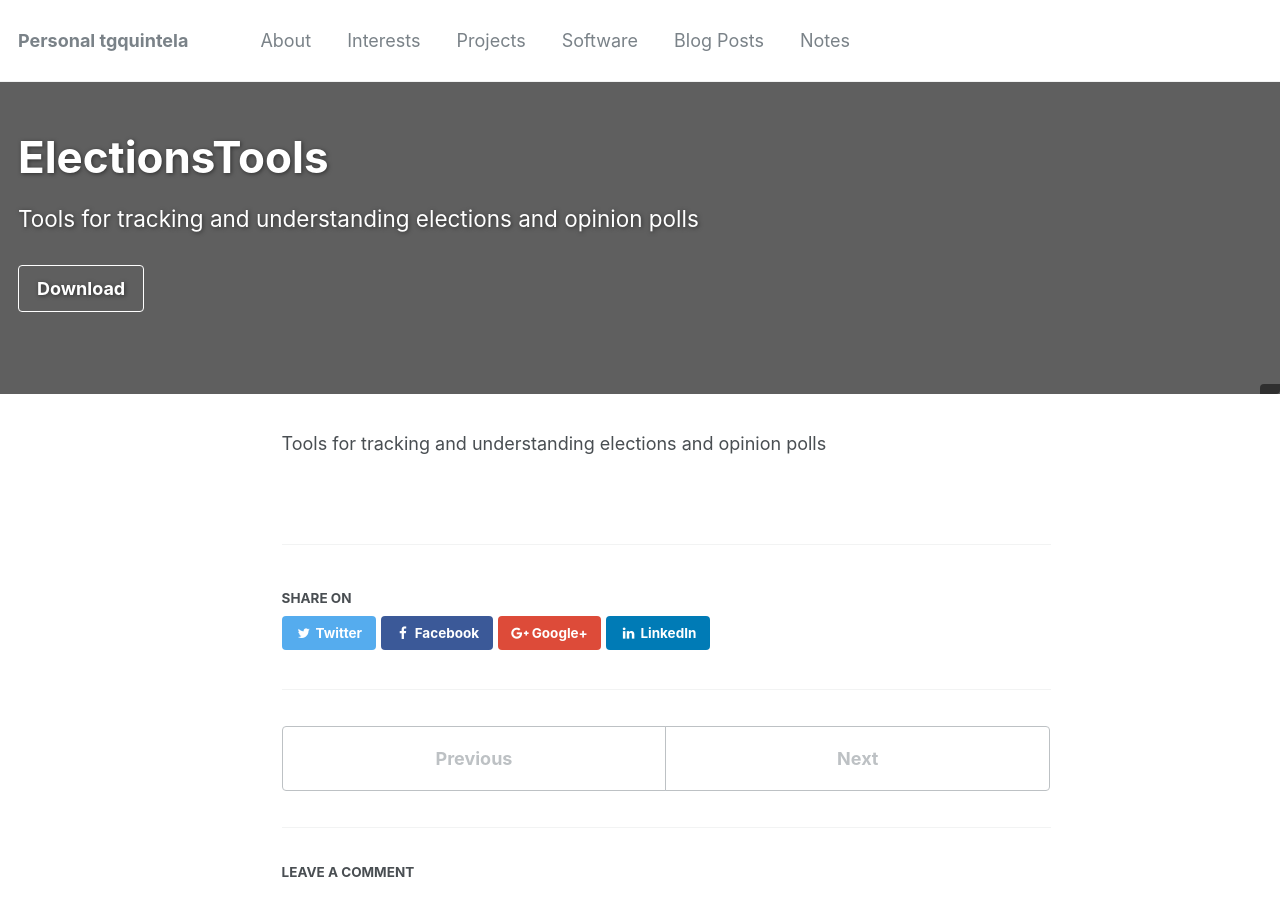
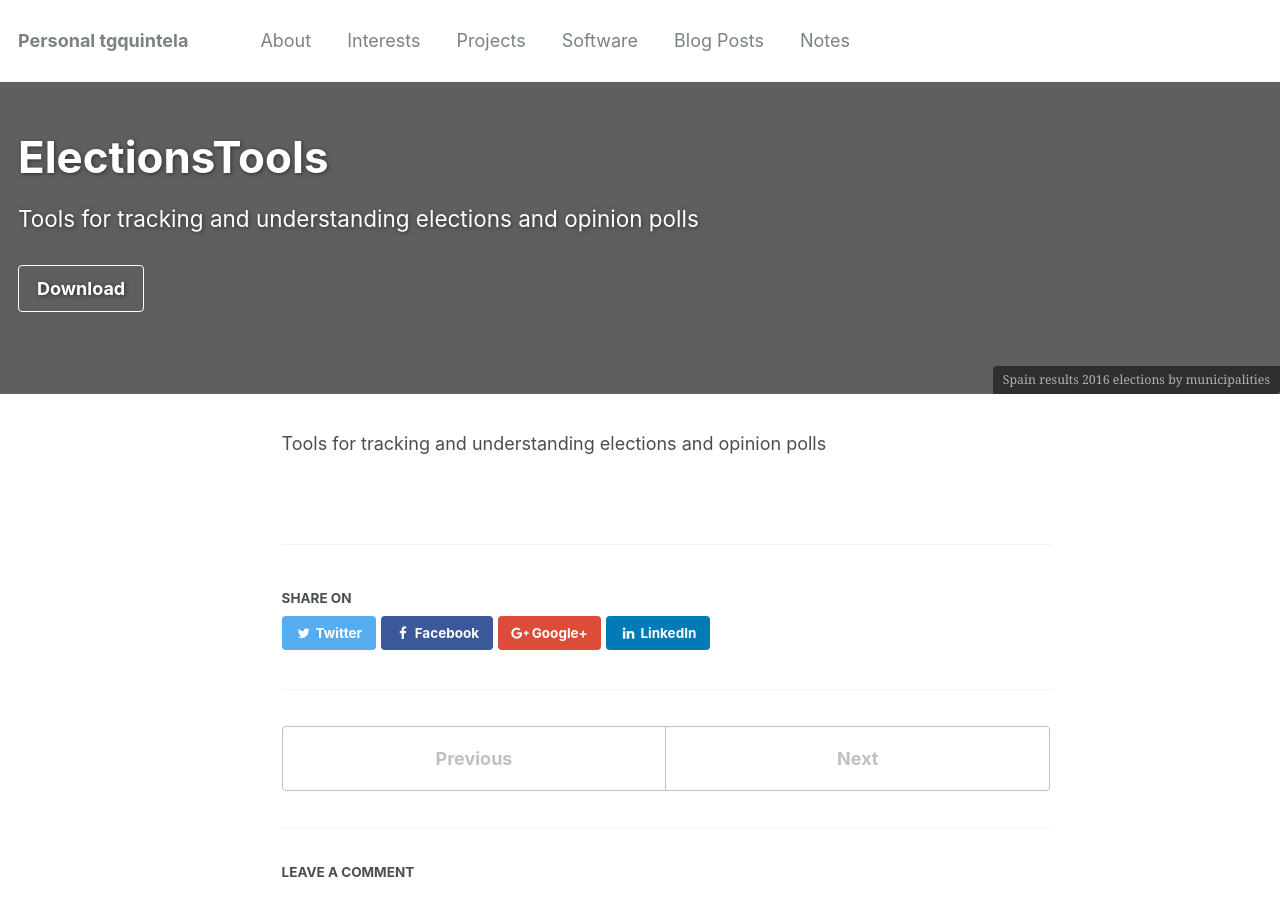
Before and after one commit to tgquintela/tgquintela.github.io, a Jekyll site: the page built from _software/ElectionsTools.md, in a window 1280 px wide and 900 px high. Built offline with Jekyll 4.4.1, drawn with Linux system fonts in a browser that asks for light colours; comment, search, counter and statistics services are not loaded.

Commit message:
Examples.

```diff
--- a/_software/ElectionsTools.md
+++ b/_software/ElectionsTools.md
@@ -1,5 +1,6 @@
 ---
 title: "ElectionsTools"
+excerpt: Tools for tracking and understanding elections and opinion polls
 collection: software
 type: "Software package"
 date: 2015-10-01
@@ -8,7 +9,7 @@ permalink: /software/ElectionsTools
 header:
   overlay_image: software/spain_eleccions.jpg
   overlay_filter: 0.4
-  caption: ""
+  caption: "Spain results 2016 elections by municipalities"
   cta_label: "Download"
   cta_url: "https://github.com/tgquintela/ElectionsTools/archive/master.zip"
 ---
```
